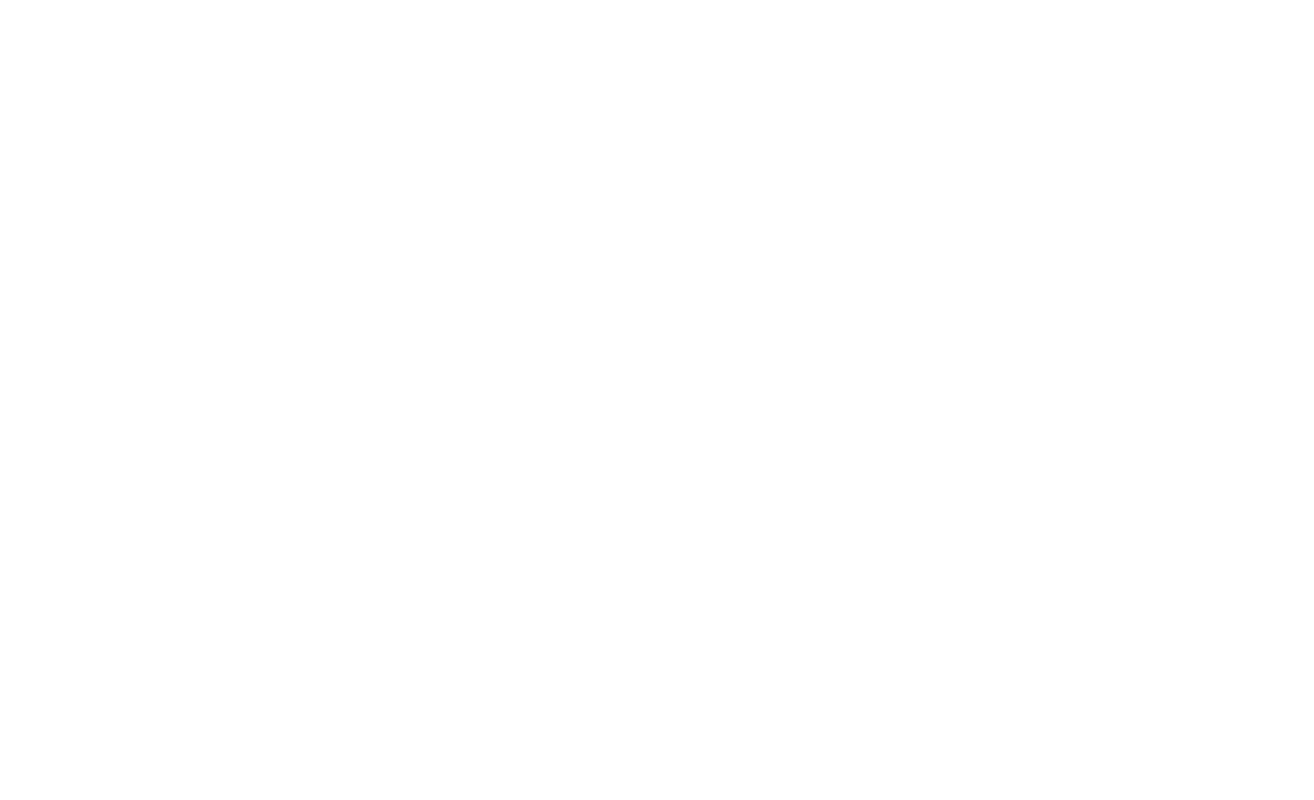
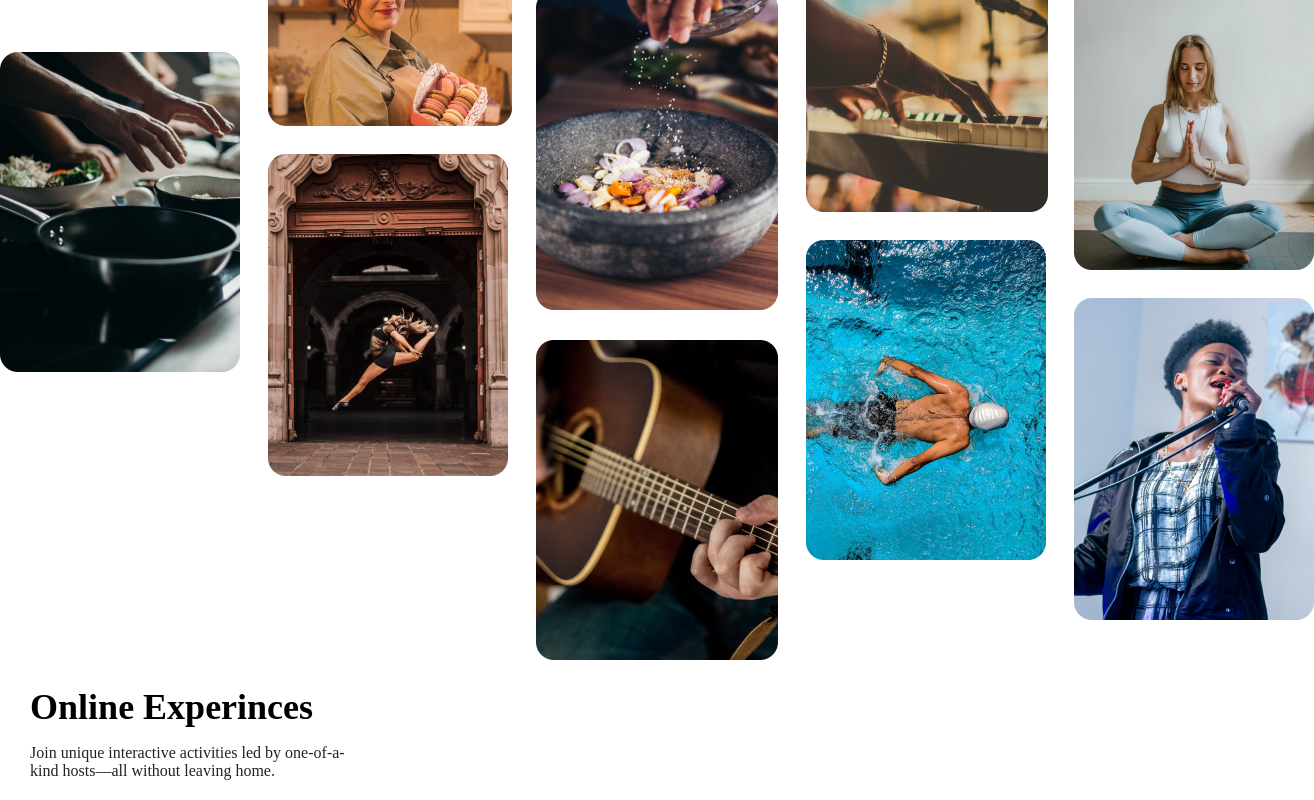
Before and after one commit to edfvr/airbnb-clone, a React (Vite) app: page / in a window 1280 px wide. Shown: the part 204-1004 px from the top of the page, 1314 px wide, since content can reach past the window. Before the commit the page ends 800 px from the top, so only its background shows below. Built offline with nearby package versions, Linux system fonts and the light colour scheme.

Commit message:
Made Hero section

```diff
--- a/src/App.jsx
+++ b/src/App.jsx
@@ -1,10 +1,12 @@
 import Navbar from './components/Navbar'
+import Hero from './components/Hero'
+import Card from './components/Card'
 
 export default function App() {
   return (
     <div className="">
       <Navbar />
-      <h1>App is working</h1>
+      <Hero />
     </div>
   )
 }
--- /dev/null
+++ b/src/components/Hero.jsx
@@ -0,0 +1,14 @@
+import React from "react"
+
+export default function Hero() {
+    return (
+        <section>
+            <div className="photo-grid--container">
+
+            </div>
+            <img src="photo-grid.png" />
+            <h1 className="hero-title">Online Experinces</h1>
+            <p className="hero-text">Join unique interactive activities led by one-of-a-kind hosts—all without leaving home.</p>
+        </section>
+    )
+}
--- /dev/null
+++ b/src/styles/_hero.scss
@@ -0,0 +1,33 @@
+.photo-grid--container {
+    display: flex;
+    justify-content: center;
+    margin-top: 1.5rem;
+}
+
+.photo-grid--container img {
+    width: 24.7rem;
+    height: 14.5rem;
+}
+
+.hero-title {
+    width: 21.6875rem;
+    color: #000;
+    font-family: Poppins;
+    font-size: 2.25rem;
+    font-style: normal;
+    font-weight: 600;
+    line-height: 110%; /* 2.475rem */
+    margin: 1.5rem 1.88rem 0;
+}
+
+.hero-text {
+    width: 20rem;
+    height: 3.5rem;
+    color: #222;
+    font-family: Poppins;
+    font-size: 1rem;
+    font-style: normal;
+    font-weight: 300;
+    line-height: 110%; /* 1.1rem */
+    margin: 1rem 1.88rem 0;
+}
--- a/src/styles/main.css
+++ b/src/styles/main.css
@@ -1,11 +1,3 @@
-* {
-  box-sizing: border-box;
-}
-
-body {
-  margin: 0;
-}
-
 .nav {
   height: 4.4rem;
   display: flex;
@@ -17,4 +9,46 @@
 .nav img {
   width: 5.1rem;
   height: 1.6rem;
+}
+
+.photo-grid--container {
+  display: flex;
+  justify-content: center;
+  margin-top: 1.5rem;
+}
+
+.photo-grid--container img {
+  width: 24.7rem;
+  height: 14.5rem;
+}
+
+.hero-title {
+  width: 21.6875rem;
+  color: #000;
+  font-family: Poppins;
+  font-size: 2.25rem;
+  font-style: normal;
+  font-weight: 600;
+  line-height: 110%; /* 2.475rem */
+  margin: 1.5rem 1.88rem 0;
+}
+
+.hero-text {
+  width: 20rem;
+  height: 3.5rem;
+  color: #222;
+  font-family: Poppins;
+  font-size: 1rem;
+  font-style: normal;
+  font-weight: 300;
+  line-height: 110%; /* 1.1rem */
+  margin: 1rem 1.88rem 0;
+}
+
+* {
+  box-sizing: border-box;
+}
+
+body {
+  margin: 0;
 }/*# sourceMappingURL=main.css.map */
```
Also changed, not shown: src/styles/main.scss (+3 -13 lines), public/photo-grid.png (added), 1 other file (tests, documents, lock files or other folders).
